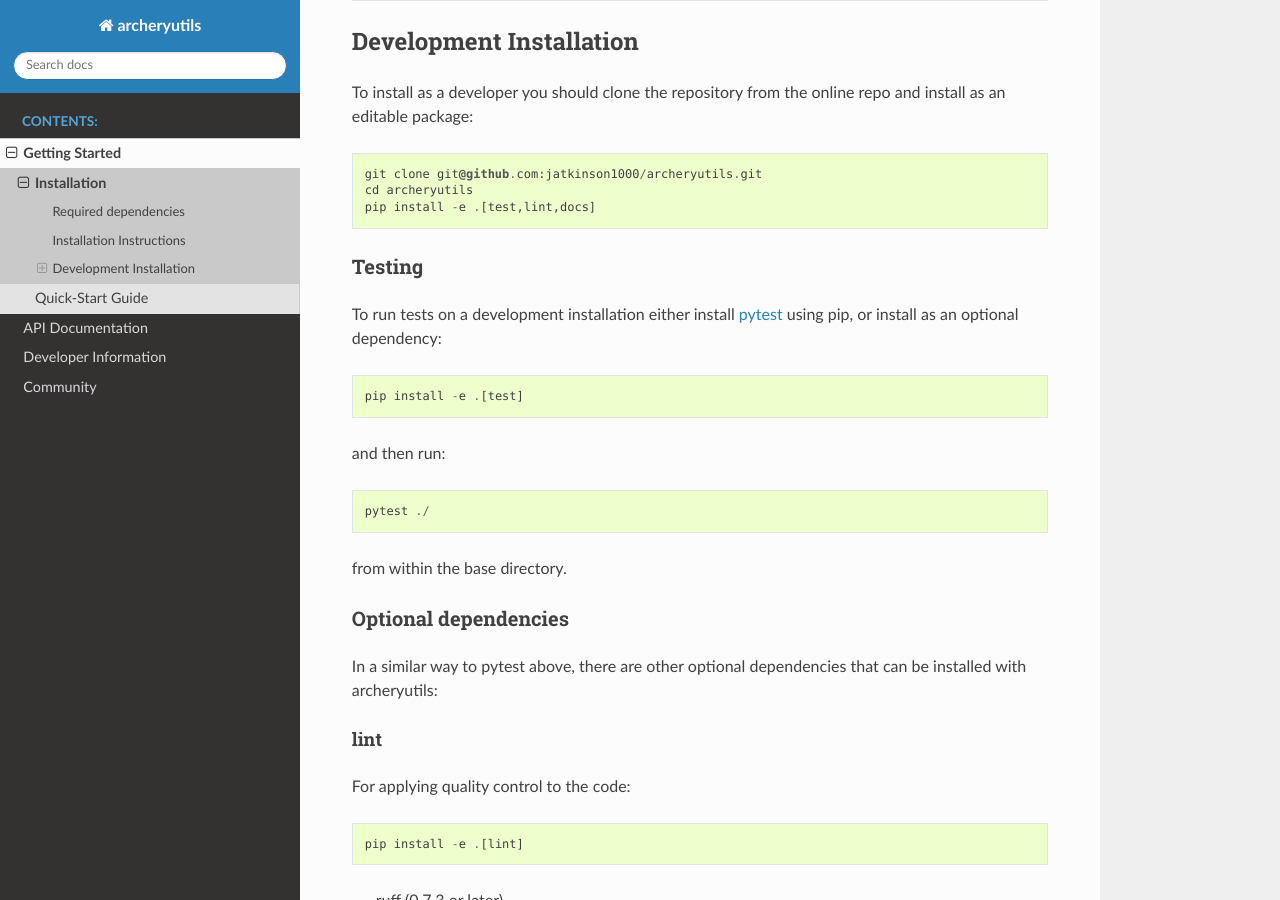
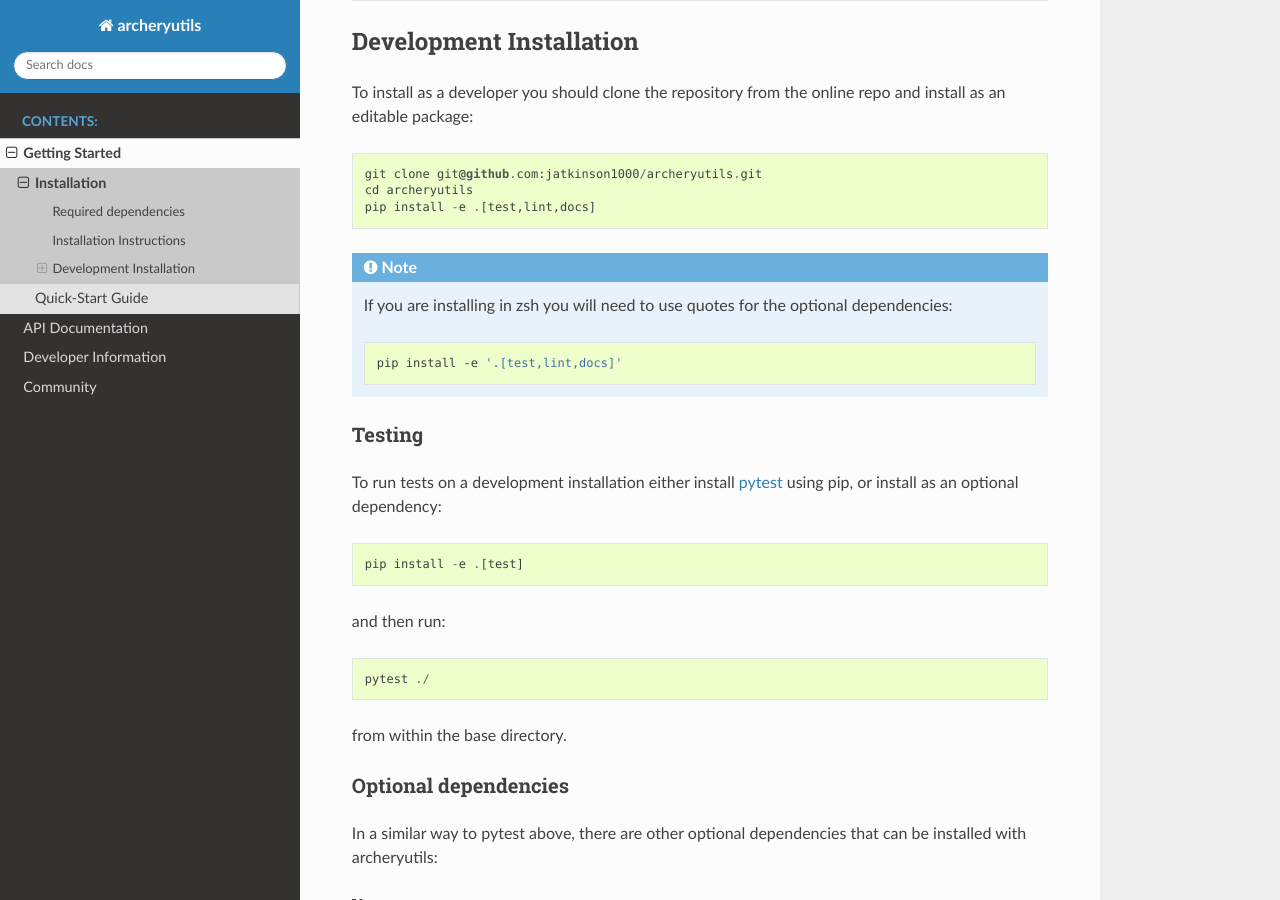
Before and after one commit to jatkinson1000/archeryutils, a Sphinx documentation site: the page built from docs/getting-started/installation.rst, in a window 1280 px wide and 900 px high, scrolled down 434 px. Built offline with Sphinx 7.4.7 and the Read the Docs theme 3.1.0, drawn with Linux system fonts in a browser that asks for light colours.

Commit message:
add a note to installation docs for zsh users.

```diff
--- a/docs/getting-started/installation.rst
+++ b/docs/getting-started/installation.rst
@@ -28,6 +28,13 @@ install as an editable package::
     git clone git@github.com:jatkinson1000/archeryutils.git
     cd archeryutils
     pip install -e .[test,lint,docs]
+
+.. note::
+   If you are installing in zsh you will need to use quotes for the optional dependencies:
+
+   .. code-block:: bash
+
+      pip install -e '.[test,lint,docs]'
 
 Testing
 ~~~~~~~
```
